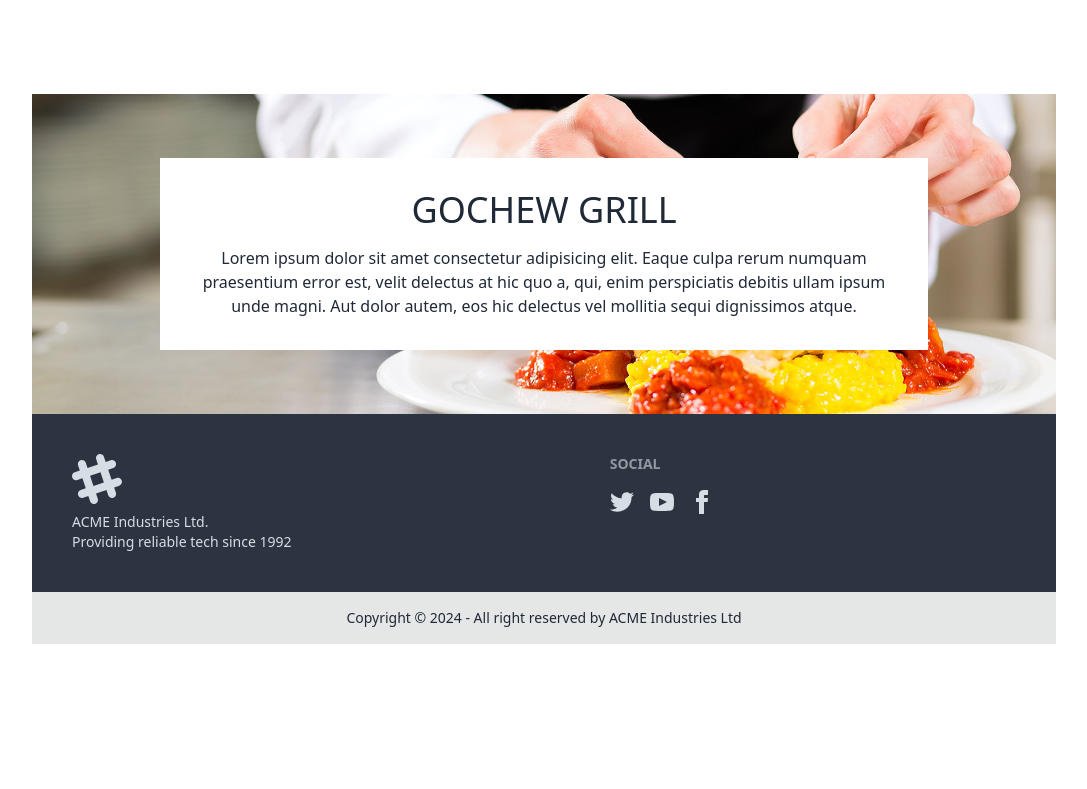
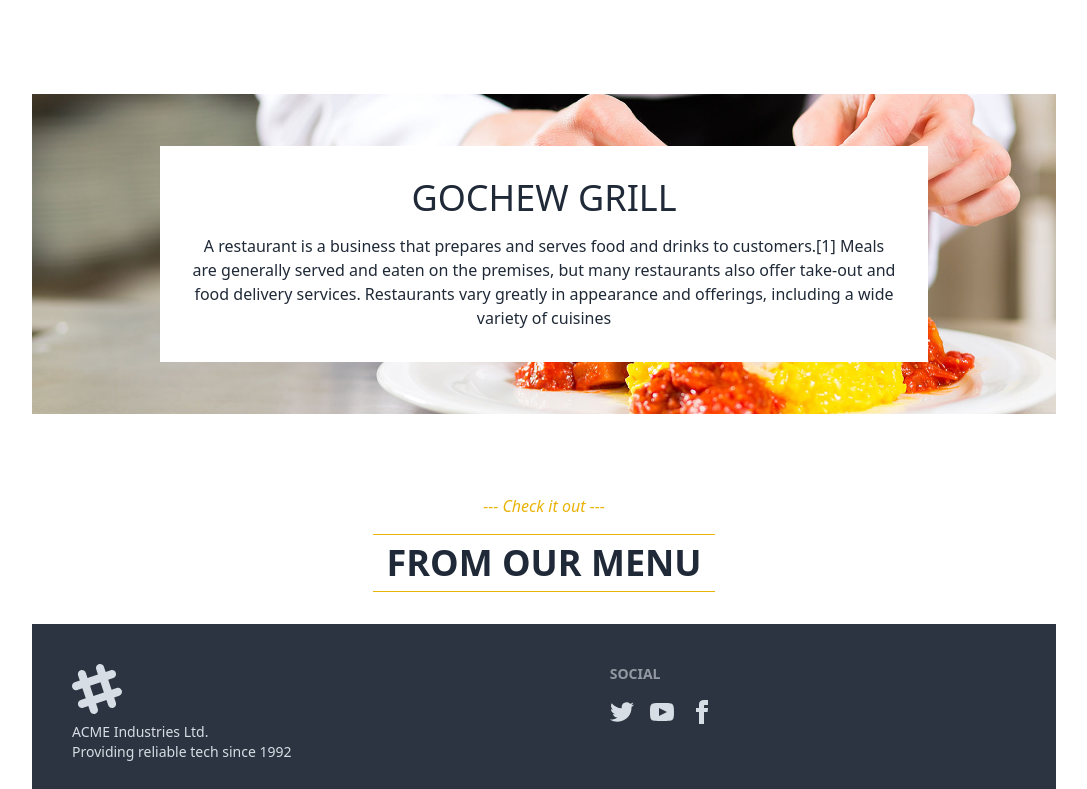
Before and after one commit to 0rakib0/Gochew-Grill-Restaurant, a React (Vite) app: page / in a window 1280 px wide. Shown: the part 1462-2251 px from the top of the page, without its empty margins (96-1183 px from the left). Before the commit the page ends 2106 px from the top, so only its background shows below. Built offline with nearby package versions, Linux system fonts and the light colour scheme.

Commit message:
section title sub menus tranform to text italy

```diff
--- a/src/Components/SectionTitle/SectionTitle.jsx
+++ b/src/Components/SectionTitle/SectionTitle.jsx
@@ -1,7 +1,7 @@
 const SectionTitle = ({heading, SubHeading}) =>{
     return (
         <div className="mt-20 mb-8 text-center md:w-4/12 mx-auto">
-            <p className="text-yellow-500">--- {SubHeading} ---</p>
+            <p className="text-yellow-500 italic">--- {SubHeading} ---</p>
             <h4 className="border-y border-yellow-500 my-4 py-2 text-4xl font-semibold">{heading}</h4>
         </div>
     )
--- a/src/Pages/Home/About.jsx
+++ b/src/Pages/Home/About.jsx
@@ -6,7 +6,7 @@ const About = () => {
         <div className='about flex items-center justify-center'>
             <div className='bg-white w-3/4 text-center p-8'>
                 <h5 className='text-4xl pb-4 uppercase'>Gochew Grill</h5>
-                <p>Lorem ipsum dolor sit amet consectetur adipisicing elit. Eaque culpa rerum numquam praesentium error est, velit delectus at hic quo a, qui, enim perspiciatis debitis ullam ipsum unde magni. Aut dolor autem, eos hic delectus vel mollitia sequi dignissimos atque.</p>
+                <p>A restaurant is a business that prepares and serves food and drinks to customers.[1] Meals are generally served and eaten on the premises, but many restaurants also offer take-out and food delivery services. Restaurants vary greatly in appearance and offerings, including a wide variety of cuisines</p>
             </div>
         </div>
     )
--- a/src/Pages/Home/Home.jsx
+++ b/src/Pages/Home/Home.jsx
@@ -1,6 +1,7 @@
 import About from "./About"
 import Banner from "./Banner"
 import Category from "./Category"
+import PopularMenu from "./PopularMenu"
 
 const Home = () =>{
     return (
@@ -8,6 +9,7 @@ const Home = () =>{
             <Banner></Banner>
             <Category></Category>
             <About></About>
+            <PopularMenu></PopularMenu>
         </div>
     )
 }
--- /dev/null
+++ b/src/Pages/Home/PopularMenu.jsx
@@ -0,0 +1,14 @@
+import SectionTitle from "../../Components/SectionTitle/SectionTitle"
+
+const PopularMenu = () =>{
+    return (
+        <div>
+            <SectionTitle
+            SubHeading={'Check it out'}
+            heading={'FROM OUR MENU'}
+            ></SectionTitle>
+        </div>
+    )
+}
+
+export default PopularMenu
```
